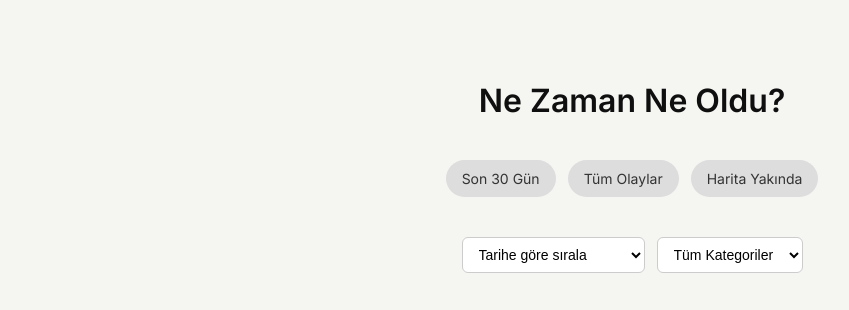
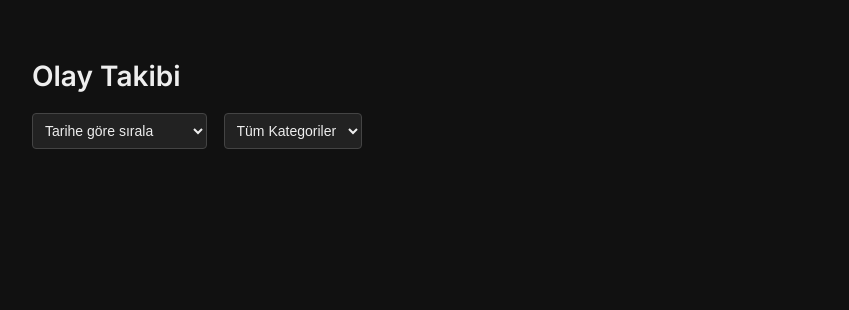
Before and after one commit to ekinyasa/bizeneleroldu, a plain HTML site: page index.html in a window 1280 px wide. Shown: the whole page, without its empty margins (8-857 px from the left). Drawn offline with Linux system fonts and the light colour scheme; no server answers.

Commit message:
Update index.html

```diff
--- a/index.html
+++ b/index.html
@@ -4,114 +4,61 @@
   <meta charset="UTF-8">
   <meta name="viewport" content="width=device-width, initial-scale=1.0">
   <title>Bize neler oldu</title>
-  <link href="https://fonts.googleapis.com/css2?family=Inter:wght@400;600&display=swap" rel="stylesheet">
+ <link href="https://fonts.googleapis.com/css2?family=Inter:wght@400;600&display=swap" rel="stylesheet">
   <style>
-    :root {
-      --bg: #f5f5f2;
-      --text: #0f0f0f;
-      --accent: #c5c5c5;
-    }
     body {
       margin: 0;
-      padding: 60px 24px;
+      padding: 40px;
       font-family: 'Inter', sans-serif;
-      background-color: var(--bg);
-      color: var(--text);
-      display: flex;
-      flex-direction: column;
-      align-items: center;
+      background-color: #111;
+      color: #eee;
     }
     h1 {
-      font-size: 32px;
+      font-size: 28px;
       font-weight: 600;
-      margin-bottom: 40px;
-      text-align: center;
-    }
-    .pill-row {
-      display: flex;
-      gap: 12px;
-      margin-bottom: 40px;
-      flex-wrap: wrap;
-      justify-content: center;
-    }
-    .pill {
-      background-color: #ddd;
-      padding: 10px 16px;
-      border-radius: 9999px;
-      font-size: 14px;
-      font-weight: 500;
-      color: #333;
-      cursor: pointer;
+      margin-bottom: 20px;
     }
     .controls {
-      display: flex;
-      gap: 12px;
-      margin-bottom: 40px;
-      flex-wrap: wrap;
-      justify-content: center;
+      margin-bottom: 30px;
     }
     select {
-      padding: 8px 12px;
+      padding: 8px;
+      margin-right: 12px;
       font-size: 14px;
-      background: #fff;
-      color: #000;
-      border: 1px solid #ccc;
-      border-radius: 6px;
+      background: #222;
+      color: #eee;
+      border: 1px solid #444;
+      border-radius: 4px;
     }
     .event {
-      width: 100%;
-      max-width: 720px;
-      background: white;
-      border-radius: 12px;
-      padding: 24px;
       margin-bottom: 24px;
-      box-shadow: 0 2px 10px rgba(0,0,0,0.05);
-    }
-    .event img {
-      width: 100%;
-      border-radius: 8px;
-      margin-bottom: 16px;
-      background: #eee;
-      height: 200px;
-      object-fit: cover;
+      border-left: 3px solid #eee;
+      padding-left: 16px;
     }
     .date {
       font-weight: 600;
-      color: #888;
+      color: #ccc;
       font-size: 14px;
-      margin-bottom: 4px;
     }
     .text-a {
-      font-size: 18px;
-      font-weight: 500;
-      margin-bottom: 4px;
+      font-size: 16px;
+      margin: 4px 0;
     }
     .text-b {
-      font-size: 16px;
-      color: #555;
-      margin-bottom: 8px;
+      font-size: 14px;
+      color: #aaa;
     }
     .category {
       font-size: 12px;
-      color: #aaa;
+      color: #999;
     }
     a {
-      color: #0077cc;
-      text-decoration: none;
-    }
-    a:hover {
-      text-decoration: underline;
+      color: #0af;
     }
   </style>
 </head>
 <body>
-  <h1>Ne Zaman Ne Oldu?</h1>
-
-  <div class="pill-row">
-    <div class="pill">Son 30 Gün</div>
-    <div class="pill">Tüm Olaylar</div>
-    <div class="pill">Harita Yakında</div>
-  </div>
+  <h1>Olay Takibi</h1>
 
   <div class="controls">
     <select id="sort-by">
@@ -180,7 +127,6 @@
         const div = document.createElement('div');
         div.className = 'event';
         div.innerHTML = `
-          <img src="https://placehold.co/720x200?text=G%C3%B6rsel" alt="Placeholder" />
           <div class="date">${event.date}</div>
           <div class="text-a">${event.textA}</div>
           ${event.textB ? `<div class="text-b">${event.textB}</div>` : ''}
```
